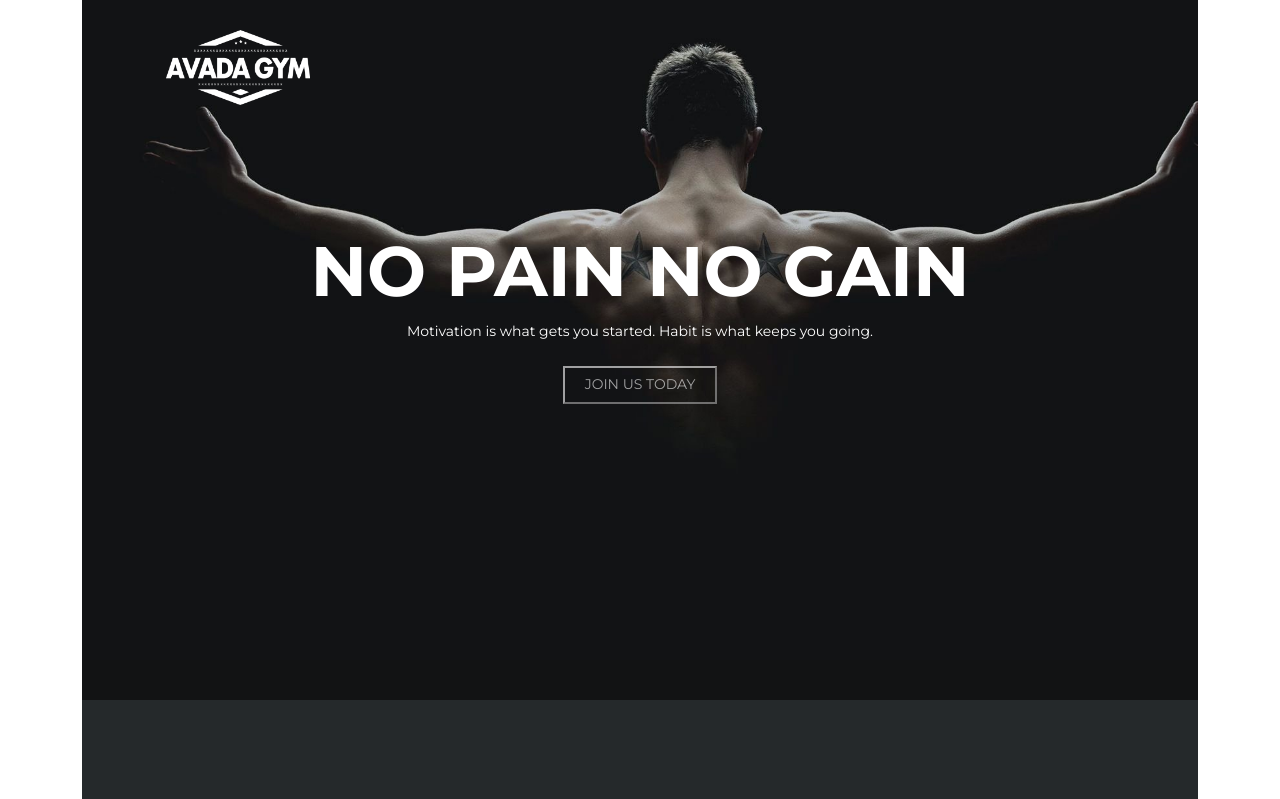
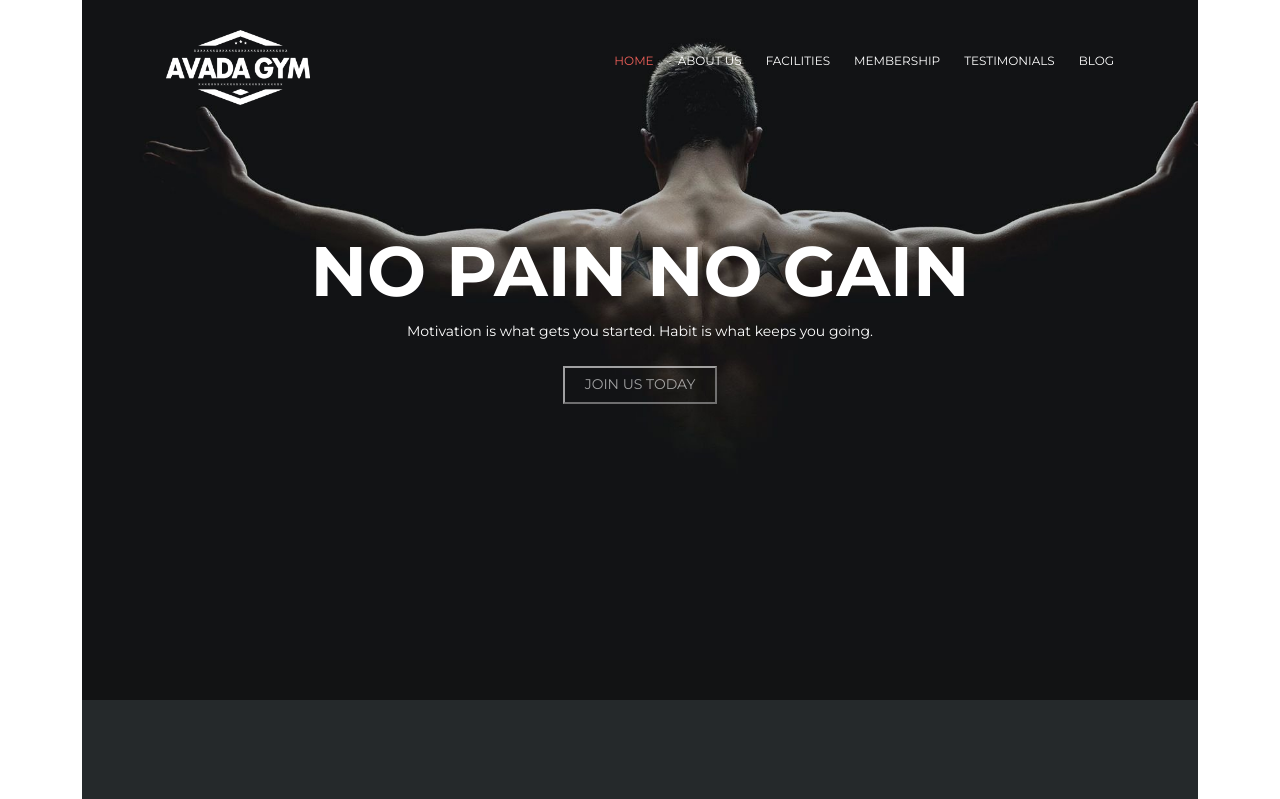
Before and after one commit to DonCode86/proj-html-vuejs, a Vue app: page / in a window 1280 px wide. Shown: the top 799 px of the page. Built offline with nearby package versions, Linux system fonts and the light colour scheme.

Commit message:
nav-bar dinamica

```diff
--- a/src/assets/style/global-parts/_variables.scss
+++ b/src/assets/style/global-parts/_variables.scss
@@ -10,4 +10,18 @@
   ------------------------------*/
 
   --inner-container: 56.25rem;
+
+  /*-----------------------------
+      BUTTONS
+  ------------------------------*/
+
+  button {
+    font-size: 0.875rem;
+    padding: 0.425rem 1.2rem;
+    background: transparent;
+    color: white;
+    border-color: white;
+    opacity: 0.6;
+    font-family: "Montserrat", sans-serif;
+  }
 }
--- a/src/components/blocks/BaseHeader.vue
+++ b/src/components/blocks/BaseHeader.vue
@@ -2,13 +2,25 @@
   <div class="container">
     <header class="header">
       <div class="container">
-        <div class="row">
+        <div
+          class="header-top d-flex align-items-center justify-content-between"
+        >
           <div class="header__logo">
             <img src="../../assets/img/gym_logo_1x.png" alt="" />
           </div>
+          <div class="nav-bar">
+            <ul class="text-white d-flex list-unstyled gap-4">
+              <li
+                v-for="(link, index) in links"
+                :key="index"
+                :class="{ active: link.current }"
+              >
+                <a>{{ link.text }}</a>
+              </li>
+            </ul>
+          </div>
         </div>
       </div>
-      <div class="header__nav"></div>
       <div class="hero__text">
         <h1>NO PAIN NO GAIN</h1>
         <p>
@@ -23,6 +35,42 @@
 <script>
 export default {
   name: "BaseHeader",
+  data() {
+    return {
+      links: [
+        {
+          text: "HOME",
+          href: "#",
+          current: true,
+        },
+        {
+          text: "ABOUT US",
+          href: "#",
+          current: false,
+        },
+        {
+          text: "FACILITIES",
+          href: "#",
+          current: false,
+        },
+        {
+          text: "MEMBERSHIP",
+          href: "#",
+          current: false,
+        },
+        {
+          text: "TESTIMONIALS",
+          href: "#",
+          current: false,
+        },
+        {
+          text: "BLOG",
+          href: "#",
+          current: false,
+        },
+      ],
+    }
+  },
 }
 </script>
 
@@ -38,6 +86,15 @@ export default {
 
   &__logo img {
     width: 9rem;
+  }
+
+  .nav-bar a {
+    font-size: 0.75rem;
+    cursor: pointer;
+  }
+
+  .active a {
+    color: #ee6059;
   }
 
   .hero__text {
--- a/src/components/blocks/BaseMain.vue
+++ b/src/components/blocks/BaseMain.vue
@@ -8,11 +8,13 @@
     <SectionBruceLee />
     <SectionTrainers />
     <SectionNews />
+    <SectionJoin />
   </main>
 </template>
 
 <script>
 import SectionBruceLee from "../sections/SectionBruceLee.vue"
+import SectionJoin from "../sections/SectionJoin.vue"
 import SectionNews from "../sections/SectionNews.vue"
 import SectionPerformance from "../sections/SectionPerformance.vue"
 import SectionResults from "../sections/SectionResults.vue"
@@ -30,6 +32,7 @@ export default {
     SectionBruceLee,
     SectionTrainers,
     SectionNews,
+    SectionJoin,
   },
 }
 </script>
--- /dev/null
+++ b/src/components/sections/SectionJoin.vue
@@ -0,0 +1,48 @@
+<template>
+  <div class="container">
+    <section class="join-us">
+      <div class="inner-container d-flex">
+        <div class="text-container">
+          <h2>Achieve Your Fitness Goals</h2>
+          <h4>
+            Flexible membership packages to suit all levels of athlete and
+            achive your fitness goals
+          </h4>
+        </div>
+        <div class="btn-container align-self-center">
+          <button>JOIN US</button>
+        </div>
+      </div>
+    </section>
+  </div>
+</template>
+
+<script>
+export default {}
+</script>
+
+<style lang="scss" scoped>
+.join-us {
+  background-image: url("../../assets/img/home-parallax.jpg");
+
+  .text-container {
+    padding: 3.125rem 0;
+  }
+  h2 {
+    font-family: "Montserrat", sans-serif;
+    font-weight: 700;
+    color: #fff;
+    font-size: 1.8rem;
+  }
+
+  h4 {
+    font-size: 0.8rem;
+    color: #fff;
+  }
+
+  button {
+    font-size: 1.2rem;
+    margin-left: 10rem;
+  }
+}
+</style>
--- a/src/components/sections/SectionNews.vue
+++ b/src/components/sections/SectionNews.vue
@@ -150,13 +150,5 @@ export default {}
     right: 0;
     top: 31.5rem;
   }
-  button {
-    font-size: 0.875rem;
-    padding: 0.425rem 1.2rem;
-    background: transparent;
-    color: white;
-    border-color: white;
-    opacity: 0.6;
-  }
 }
 </style>
--- a/src/components/sections/SectionTrainers.vue
+++ b/src/components/sections/SectionTrainers.vue
@@ -131,14 +131,5 @@ export default {}
     justify-content: center;
     align-items: center;
   }
-
-  button {
-    font-size: 0.875rem;
-    padding: 0.425rem 1.2rem;
-    background: transparent;
-    color: white;
-    border-color: white;
-    opacity: 0.6;
-  }
 }
 </style>
```
